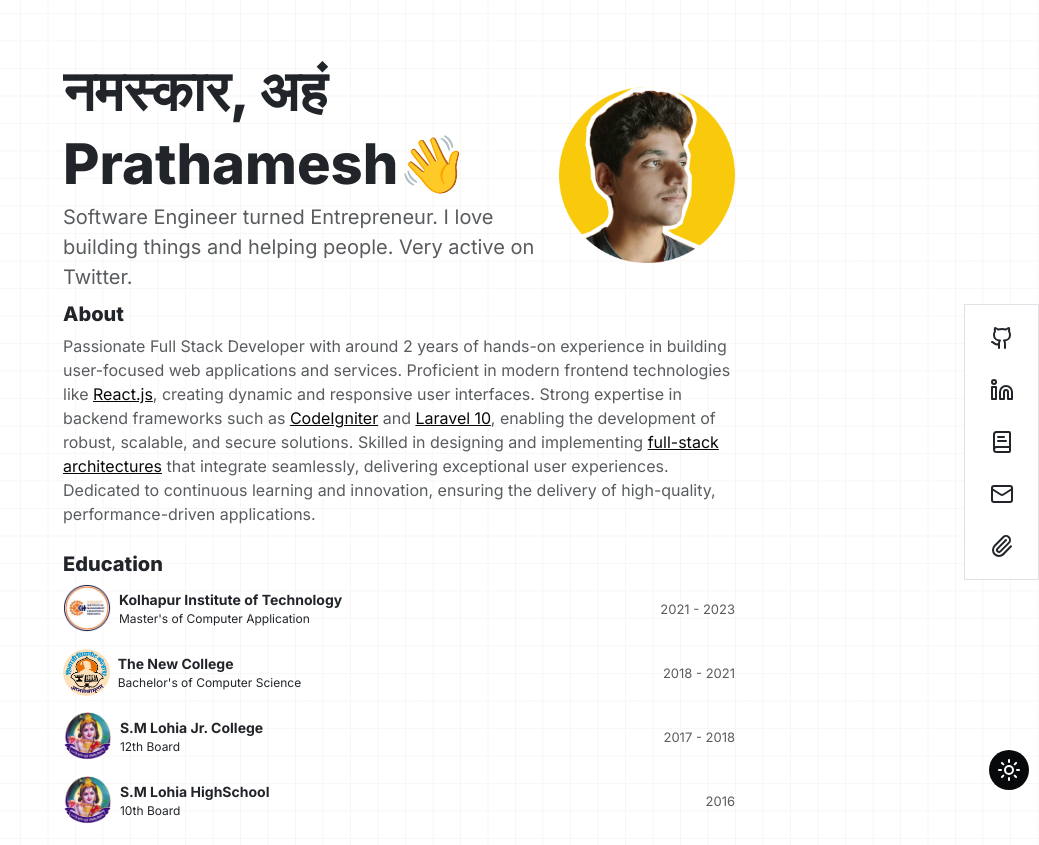
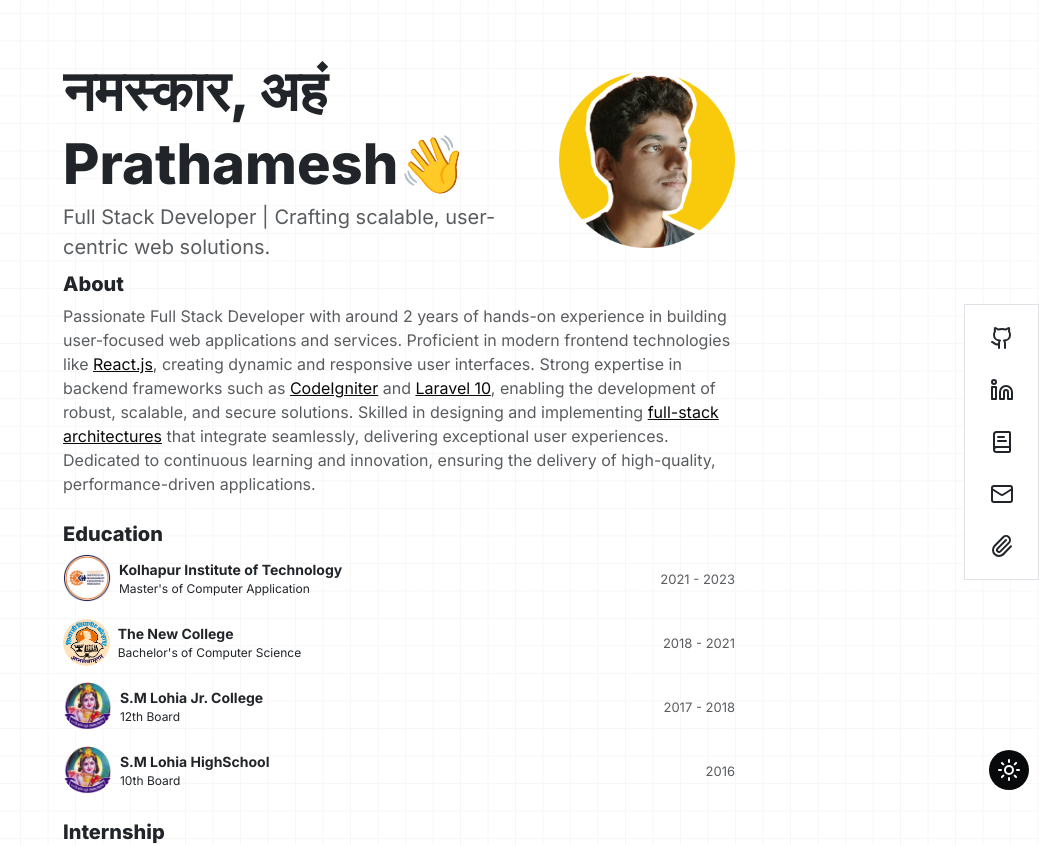
Before and after one commit to PrathameshBelvalkar/New-portFolio, a React (Vite) app: page / in a window 1280 px wide. Shown: the top 845 px of the page, without its empty margins (241-1280 px from the left). Built offline with nearby package versions, Linux system fonts and the light colour scheme.

Commit message:
new hero line

```diff
--- a/src/components/Hero.jsx
+++ b/src/components/Hero.jsx
@@ -59,7 +59,7 @@ export default function Hero() {
                         </div>
                         <div className="hero-description mt-1">
                             <span className="description-text text-muted">
-                                Software Engineer turned Entrepreneur. I love building things and helping people. Very active on Twitter.
+                                Full Stack Developer | Crafting scalable, user-centric web solutions.
                             </span>
                         </div>
                     </motion.div>
```
